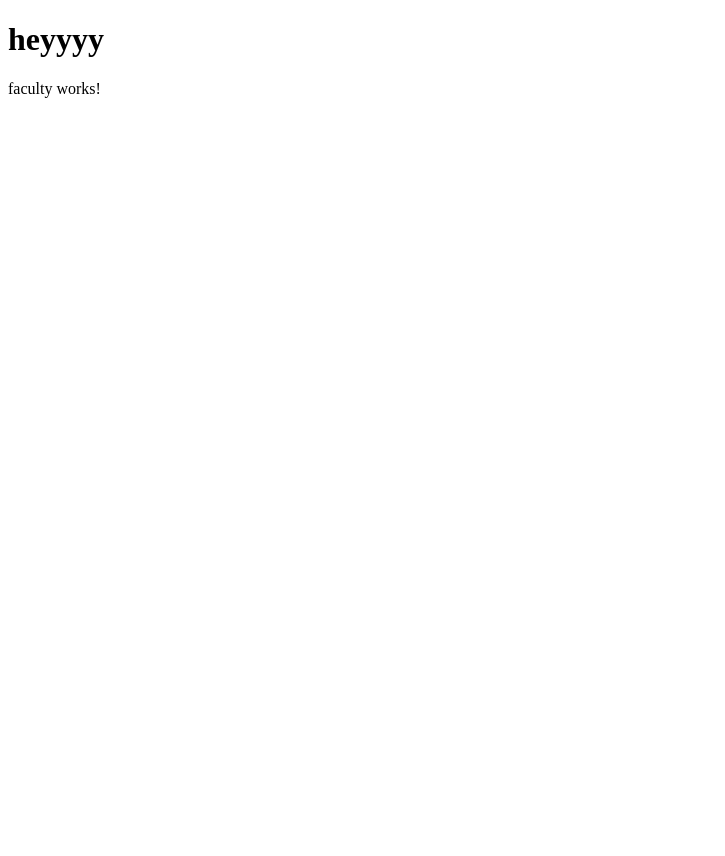
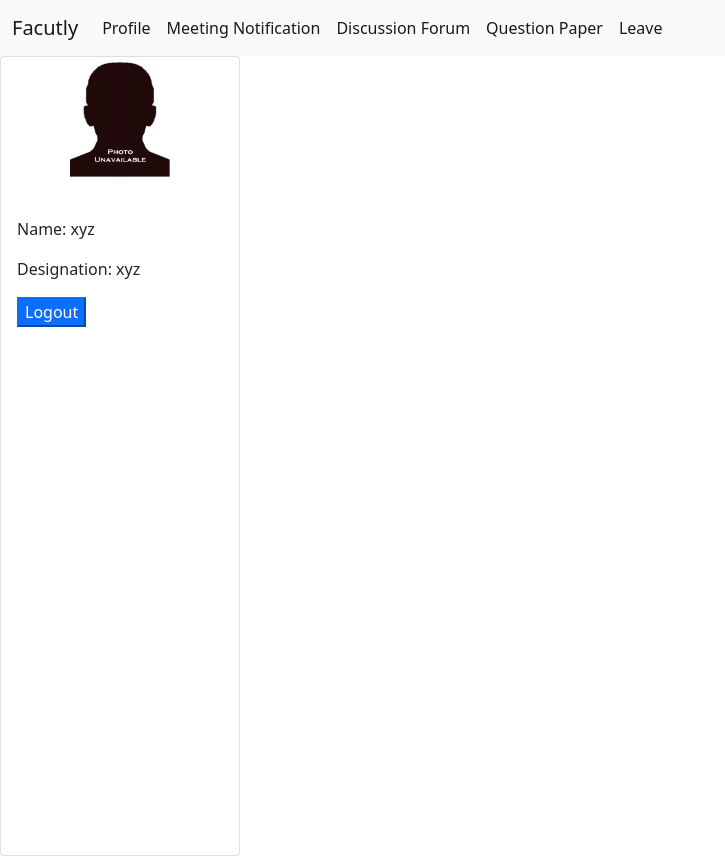
Before and after one commit to subodhv97/workflow-management, an Angular app: page / in a window 1280 px wide. Shown: the whole page, without its empty margins (0-725 px from the left). Before the commit the page ends 800 px from the top, so only its background shows below. Built offline with nearby package versions, Linux system fonts and the light colour scheme.

Commit message:
Faculty component added

```diff
--- a/angular.json
+++ b/angular.json
@@ -23,9 +23,14 @@
               "src/assets"
             ],
             "styles": [
-              "src/styles.css"
+              "src/styles.css",
+              "./node_modules/bootstrap/dist/css/bootstrap.min.css"
+
             ],
-            "scripts": []
+            "scripts": [
+              "./node_modules/bootstrap/dist/js/bootstrap.bundle.min.js"
+
+            ]
           },
           "configurations": {
             "production": {
--- a/src/app/app.component.html
+++ b/src/app/app.component.html
@@ -1,2 +1 @@
-<h1>{{work}}</h1>
 <app-faculty></app-faculty>
--- a/src/app/app.component.ts
+++ b/src/app/app.component.ts
@@ -7,6 +7,6 @@ import { Component } from '@angular/core';
 })
 export class AppComponent {
   title = 'workflow-management';
-  work = "heyyyy";
+
 
 }
--- a/src/app/faculty/faculty.component.css
+++ b/src/app/faculty/faculty.component.css
@@ -0,0 +1,8 @@
+.card{
+    min-height: 100vh;
+
+}
+
+.fac-page{
+    flex: auto;
+}
--- a/src/app/faculty/faculty.component.html
+++ b/src/app/faculty/faculty.component.html
@@ -1 +1,45 @@
-<p>faculty works!</p>
+<!-- header code -->
+<div class="fac-page">
+    <nav class="navbar navbar-expand-lg navbar-light bg-light">
+        <div class="container-fluid">
+            <a class="navbar-brand" href="#">Facutly </a>
+            <div class="collapse navbar-collapse" id="navbarSupportedContent">
+                <ul class="navbar-nav me-auto mb-2 mb-lg-0">
+                    <li class="nav-item">
+                        <a class="nav-link active" href="#">Profile</a>
+                    </li>
+                    <li class="nav-item">
+                        <a class="nav-link active" href="#">Meeting Notification</a>
+                    </li>
+                    <li class="nav-item">
+                        <a class="nav-link active" href="#">Discussion Forum</a>
+                    </li>
+                    <li class="nav-item">
+                        <a class="nav-link active" href="#">Question Paper</a>
+                    </li>
+                    <li class="nav-item">
+                        <a class="nav-link active" href="#">Leave</a>
+                    </li>
+
+                </ul>
+
+            </div>
+        </div>
+    </nav>
+
+
+    <!-- dashboard code -->
+    <div class="dashboard">
+        <div class="card" style="width: 15rem;">
+            <img src="./assets\unavailable.jpg" style="width: 100px; height: 120px ;" class="card-img-top mx-auto"
+                alt="...">
+            <br>
+            <div class="card-body">
+                <p class="card-text">Name: xyz</p>
+                <p class="card-text">Designation: xyz</p>
+                <button class="btn-primary">Logout</button>
+
+            </div>
+        </div>
+    </div>
+</div>
```
Also changed, not shown: src/assets/unavailable.jpg (added).
